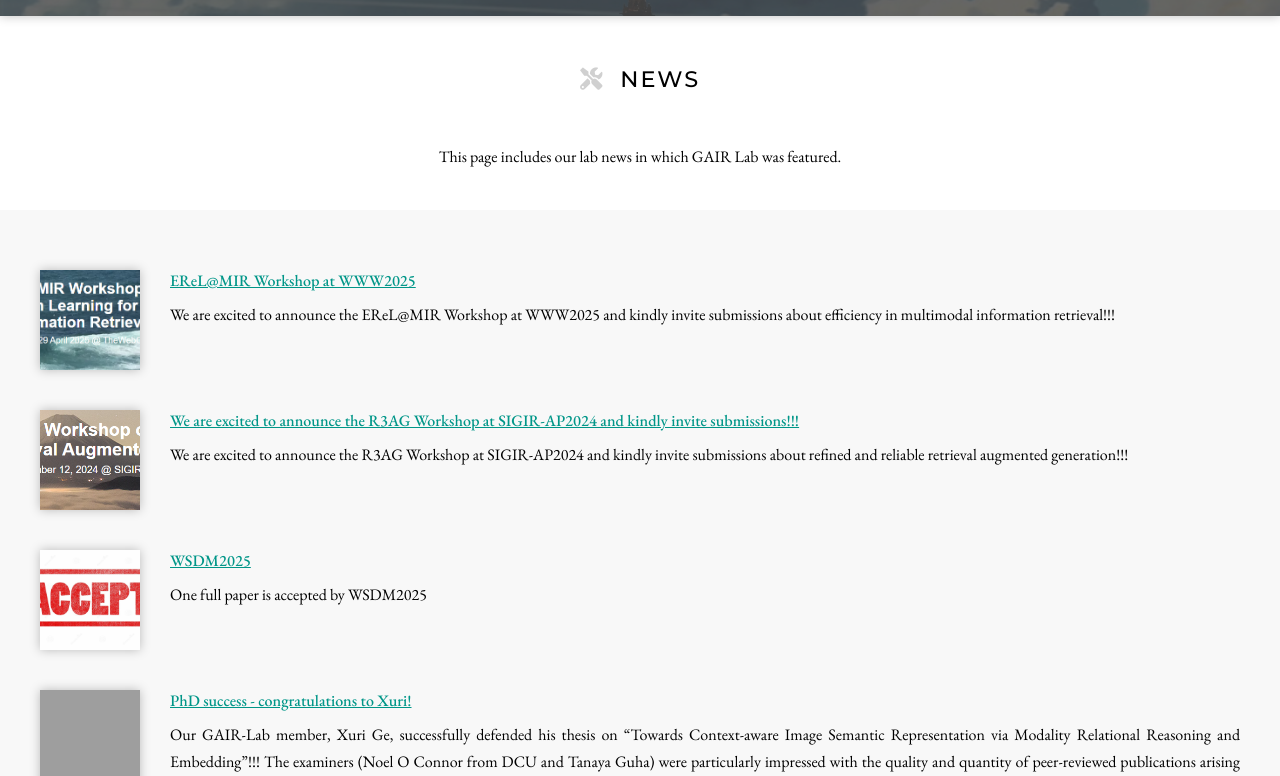
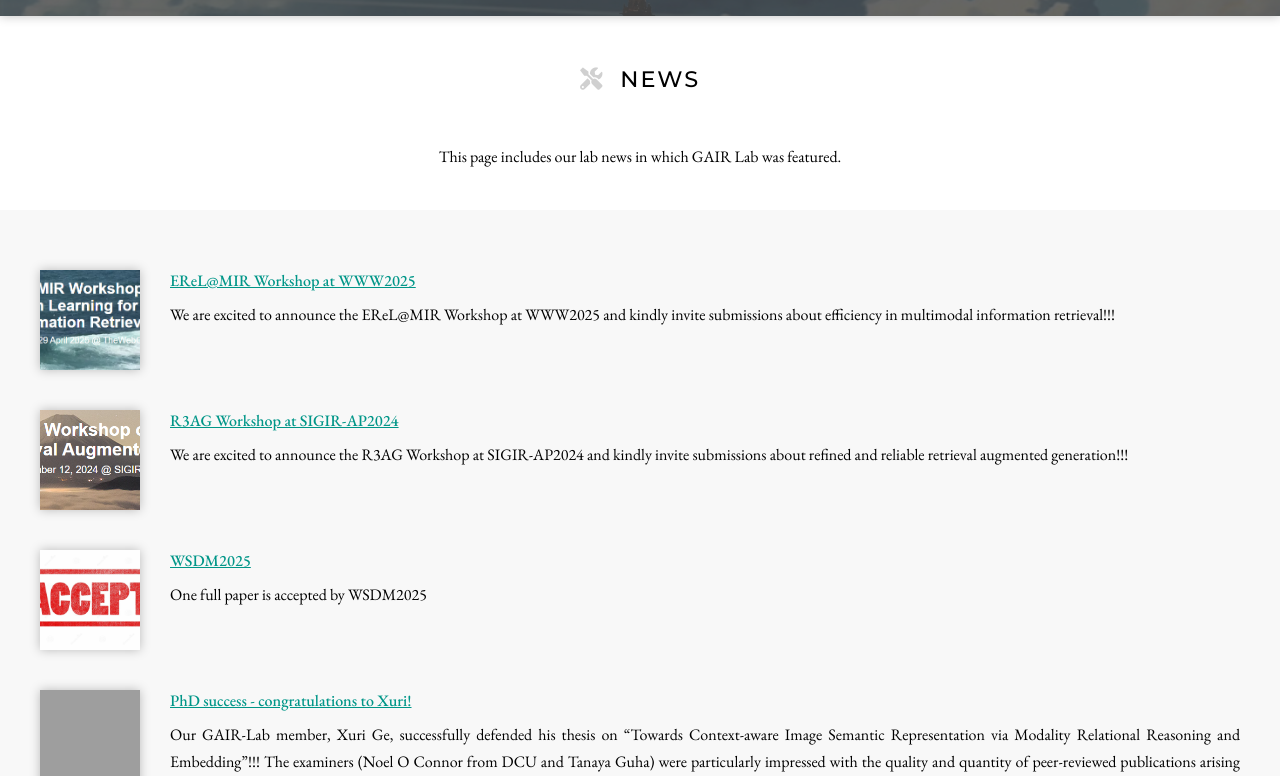
Before and after one commit to GAIR-Lab/GAIR-Lab.github.io, a Jekyll site: the page built from news/index.md, in a window 1280 px wide and 900 px high, cut to the strip 124-900 px from the top of the window. Built offline with Jekyll 4.4.1, drawn with Linux system fonts in a browser that asks for light colours; nearby versions of some CDN libraries; grey boxes are pictures that could not be loaded.

Commit message:
Update resources.yml

```diff
--- a/_data/resources.yml
+++ b/_data/resources.yml
@@ -24,7 +24,7 @@
   image: images/erel.png
   link: https://erel-mir.github.io/
   description: "We are excited to announce the EReL@MIR Workshop at WWW2025 and kindly invite submissions about efficiency in multimodal information retrieval!!!"
-- title: We are excited to announce the R3AG Workshop at SIGIR-AP2024 and kindly invite submissions!!!
+- title: R3AG Workshop at SIGIR-AP2024
   type: legacy
   image: images/r3ag.png
   link: https://r3ag-sigir-ap.github.io/
```
